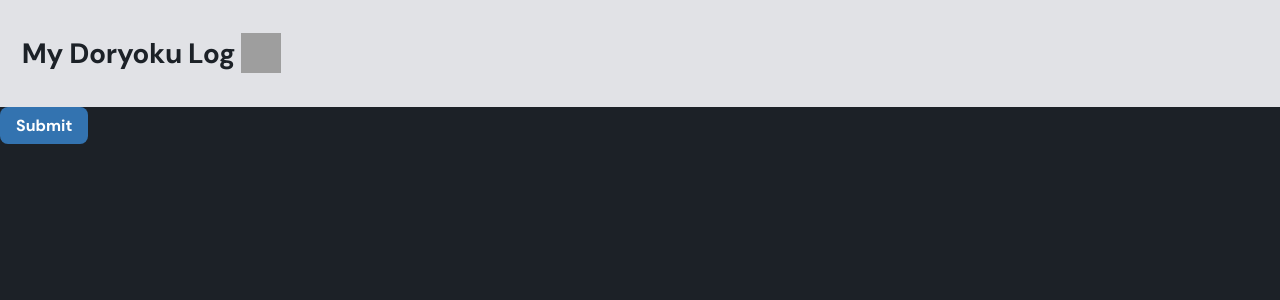
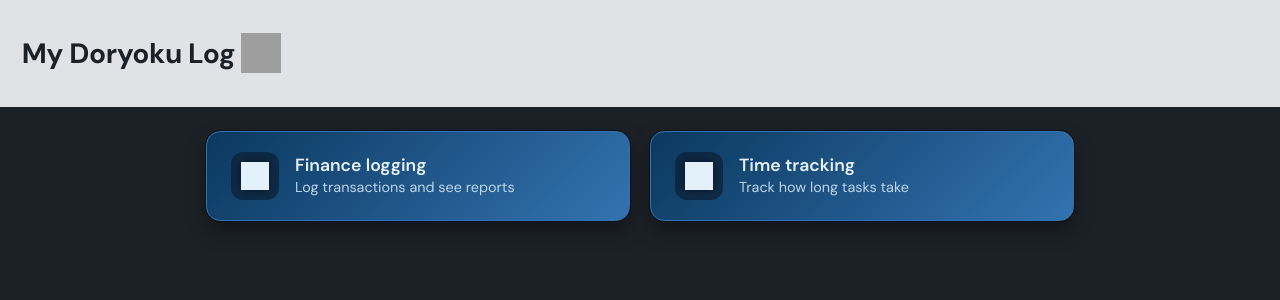
Before and after one commit to KiyonoKara/My-Doryoku-Log, a SvelteKit app: page / in a window 1280 px wide. Shown: the top 300 px of the page. Built offline with nearby package versions, Linux system fonts and the light colour scheme; grey boxes are pictures that could not be loaded.

Commit message:
Feature: homepage has two options to choose from

```diff
--- a/src/routes/+page.svelte
+++ b/src/routes/+page.svelte
@@ -1,5 +1,36 @@
 <script lang="ts">
-	import SubmitButton from '$lib/SubmitButton.svelte';
+	import SectionButton from '$lib/SectionButton.svelte';
 </script>
 
-<SubmitButton label="Submit" />
+<section class="dashboard">
+	<SectionButton
+		label="Finance logging"
+		description="Log transactions and see reports"
+		iconPath="/src/lib/assets/file-report.svg"
+		href="/finance"
+	/>
+
+	<SectionButton
+		label="Time tracking"
+		description="Track how long tasks take"
+		iconPath="/src/lib/assets/stopwatch.svg"
+		href="/time"
+	/>
+</section>
+
+<style>
+	.dashboard {
+		display: grid;
+		grid-template-columns: minmax(0, 1fr);
+		gap: 1.25rem;
+		padding: 1.5rem 1rem;
+		max-width: 900px;
+		margin: 0 auto;
+	}
+
+	@media (min-width: 720px) {
+		.dashboard {
+			grid-template-columns: repeat(2, minmax(0, 1fr));
+		}
+	}
+</style>
```
